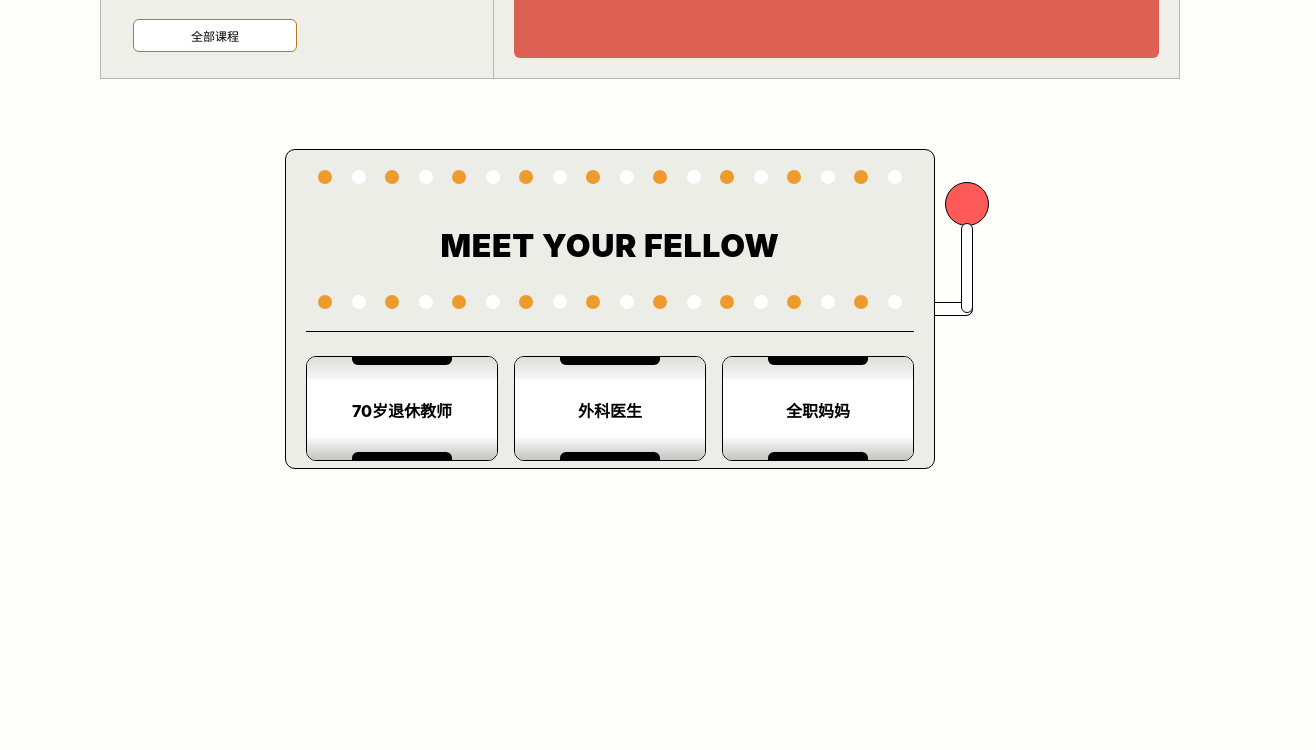
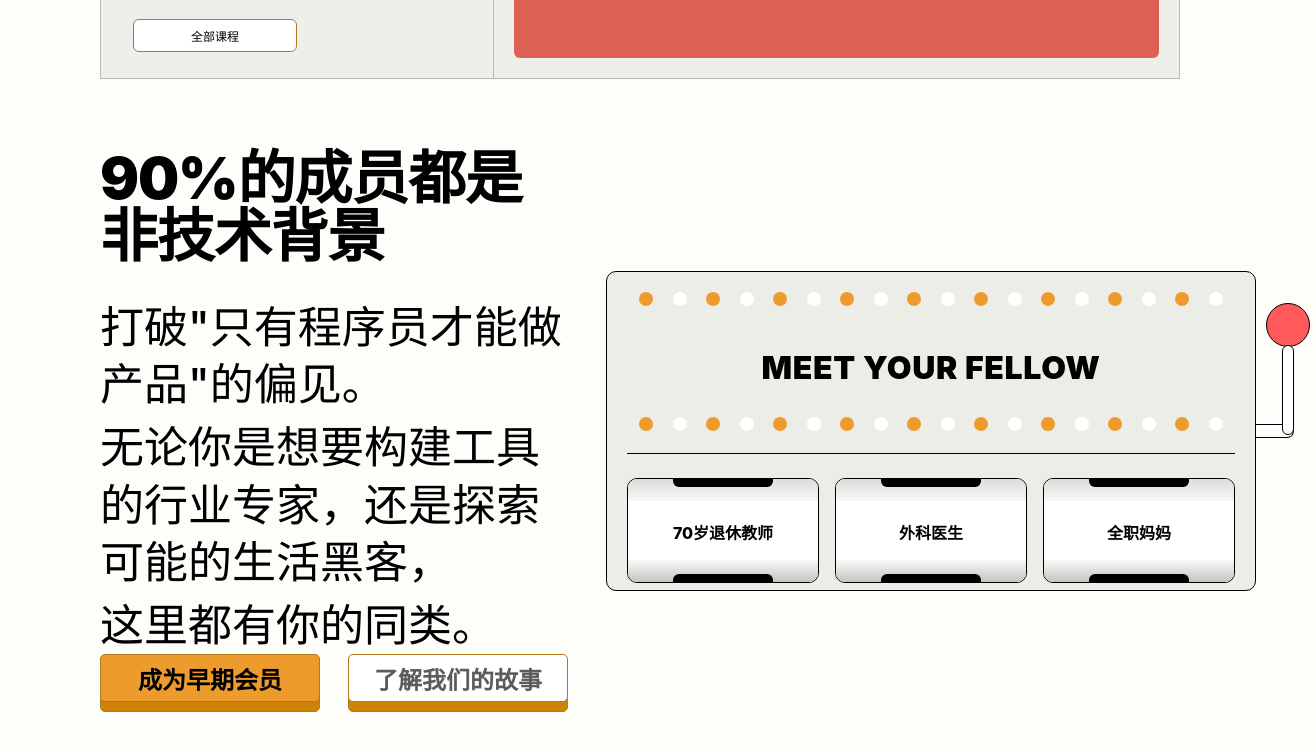
Before and after one commit to remi-huang/pathunfold-landing-page, a plain HTML site: page index.html in a window 1280 px wide. Shown: the part 1553-2303 px from the top of the page, 1316 px wide, since content can reach past the window. Before the commit the page ends 2102 px from the top, so only its background shows below. Drawn offline with Linux system fonts and the light colour scheme.

Commit message:
feat: add section-3 left copy and CTA buttons matching Framer meet-your-fellow content

```diff
--- a/index.html
+++ b/index.html
@@ -434,8 +434,39 @@
       .s3-wrap {
         width: 1200px;
         max-width: 100%;
+        display: grid;
+        grid-template-columns: 1fr auto;
+        gap: 38px;
+        align-items: center;
+      }
+      .s3-copy {
+        min-height: 320px;
         display: flex;
-        justify-content: center;
+        flex-direction: column;
+      }
+      .s3-copy h3 {
+        margin: 0;
+        font-family: "Utara Variable", Inter, sans-serif;
+        font-size: 58px;
+        line-height: 1;
+        font-weight: 1000;
+        letter-spacing: -0.02em;
+      }
+      .s3-copy p {
+        margin: 0;
+        font-size: 44px;
+        line-height: 1.3;
+        font-weight: 500;
+      }
+      .s3-copy-text {
+        margin-top: 34px;
+        display: grid;
+        gap: 6px;
+      }
+      .s3-actions {
+        margin-top: auto;
+        display: flex;
+        gap: 28px;
       }
       .slot-machine {
         position: relative;
@@ -595,6 +626,9 @@
         .s2-title { font-size: 34px; }
 
         #section-3-meet-fellow { padding: 24px 20px 50px; }
+        .s3-wrap { grid-template-columns: 1fr; gap: 22px; }
+        .s3-copy h3 { font-size: 46px; }
+        .s3-copy p { font-size: 34px; }
         .slot-body { transform: scale(.9); transform-origin: center; }
 
       }
@@ -615,6 +649,10 @@
         .s2-left { border-right: 0; border-bottom: 1px solid #b7b8b4; }
 
         #section-3-meet-fellow { padding: 18px 14px 40px; }
+        .s3-copy h3 { font-size: 34px; }
+        .s3-copy p { font-size: 26px; }
+        .s3-copy-text { margin-top: 20px; }
+        .s3-actions { gap: 12px; flex-wrap: wrap; }
         .slot-machine { width: 100%; justify-content: center; }
         .slot-body { width: 100%; max-width: 650px; transform: none; }
         .slot-header { font-size: 26px; margin: 20px 0; }
@@ -751,6 +789,25 @@
     <!-- ========================= -->
     <section id="section-3-meet-fellow" data-section="3-meet-fellow">
       <div class="s3-wrap">
+        <div class="s3-copy">
+          <h3>90%的成员都是非技术背景</h3>
+          <div class="s3-copy-text">
+            <p>打破"只有程序员才能做产品"的偏见。</p>
+            <p>无论你是想要构建工具的行业专家，还是探索可能的生活黑客，</p>
+            <p>这里都有你的同类。</p>
+          </div>
+          <div class="s3-actions">
+            <div class="btn-wrap" style="width:220px;height:58px;">
+              <div class="btn-base" style="width:220px;height:48px;"></div>
+              <div class="btn-top" style="width:220px;height:48px;font-size:24px;">成为早期会员</div>
+            </div>
+            <div class="btn-wrap btn-ghost" style="width:220px;height:58px;">
+              <div class="btn-base" style="width:220px;height:48px;"></div>
+              <div class="btn-top" style="width:220px;height:48px;font-size:24px;">了解我们的故事</div>
+            </div>
+          </div>
+        </div>
+
         <div class="slot-machine" id="slotMachine">
           <div class="slot-body">
             <div class="slot-dot-row" id="slotDotRowTop"></div>
```
